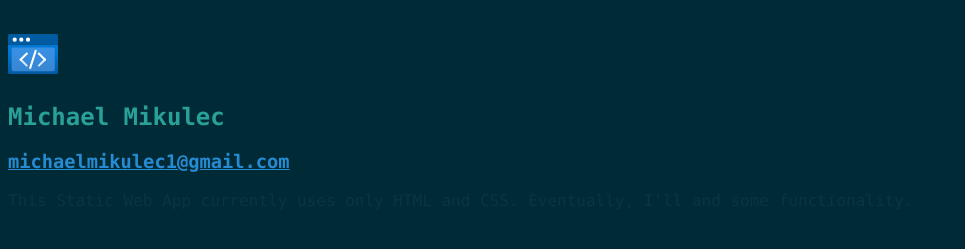
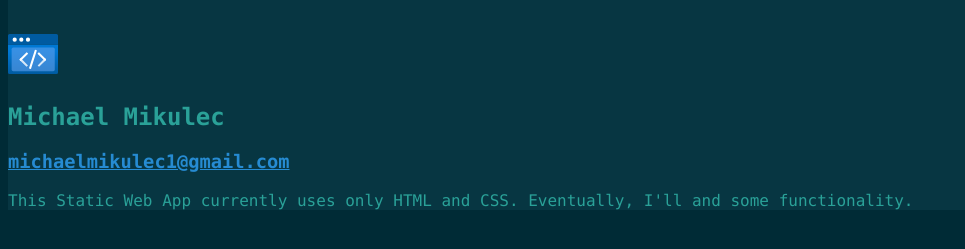
Before and after one commit to michaelmikulec/firstAzureStaticWebApp, a website: page src/index.html in a window 1280 px wide. Shown: the part 91-340 px from the top of the page, without its empty margins (0-965 px from the left). Drawn offline with Linux system fonts and the light colour scheme.

Commit message:
fix: add missing semicolons and correct main color declaration in styles.css

```diff
--- a/src/styles.css
+++ b/src/styles.css
@@ -6,24 +6,25 @@ html {
   border: 10px;
   padding: 0px;
   background-color:#002b36;
-  color:#2AA198
+  color:#2AA198;
 }
 main {
-  color:#073642
+  background-color:#073642;
+  color:#2AA198;
 }
 main > h1 {
   font-size:3em;
-  color:#2AA198
+  color:#2AA198;
 }
 main > h2 {
-  color:#2AA198
+  color:#2AA198;
 }
 main > h3 {
-  color:#2AA198
+  color:#2AA198;
 }
 a:link {
-  color:#268BD2
+  color:#268BD2;
 }
 a:visited {
-  color:#6C71C4
+  color:#6C71C4;
 }
```
